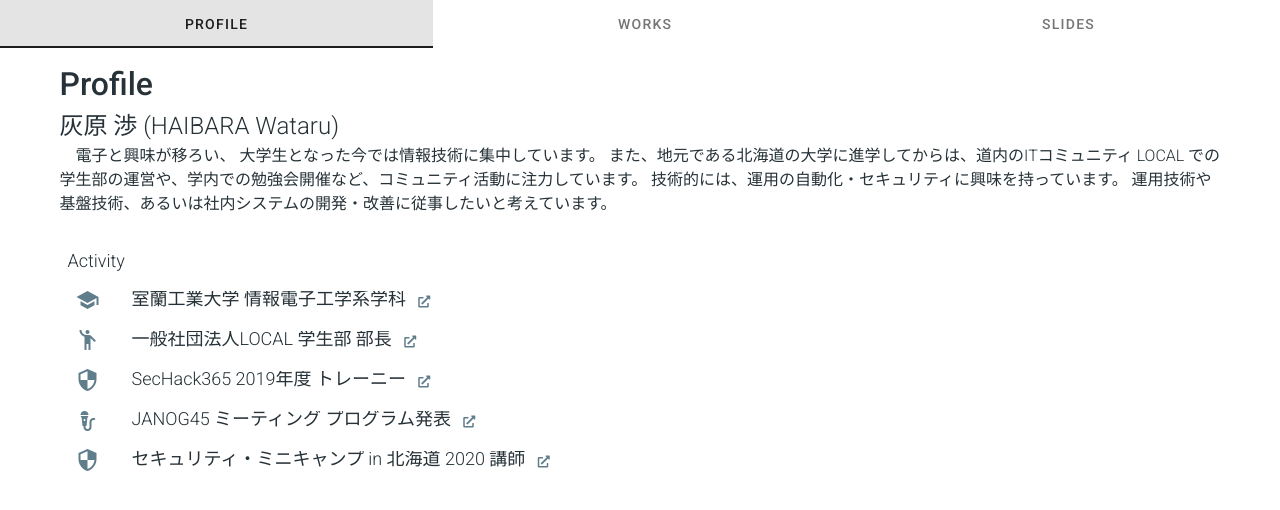
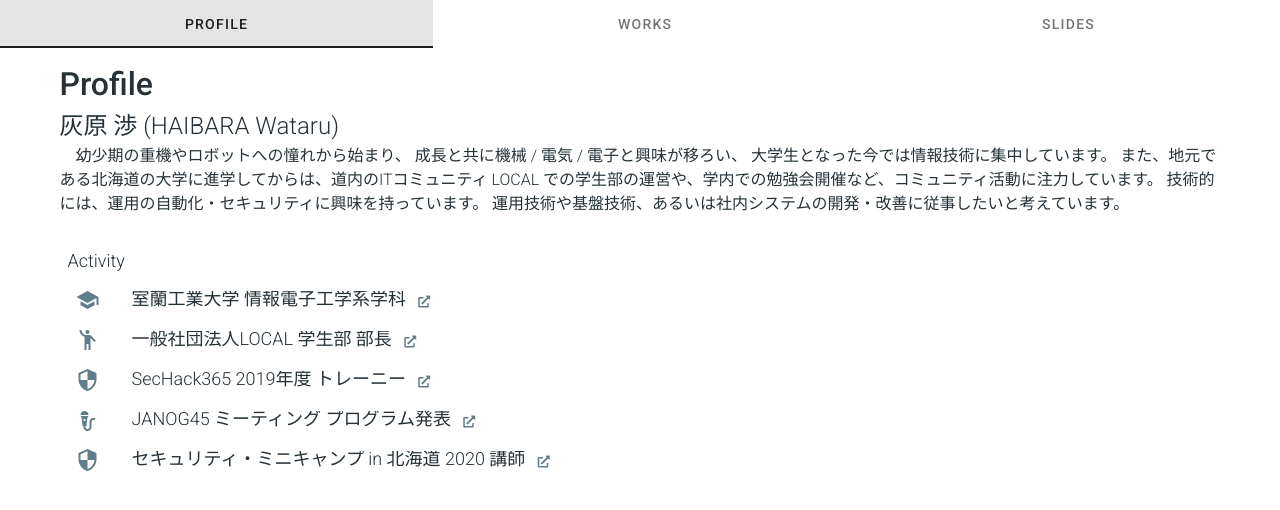
Before and after one commit to w-haibara/portfolio, a Vue app: page /#/profile in a window 1280 px wide. Shown: the top 510 px of the page. Built offline with nearby package versions, Linux system fonts and the light colour scheme.

Commit message:
Fix typo

```diff
--- a/src/views/Profile.vue
+++ b/src/views/Profile.vue
@@ -9,6 +9,7 @@
           <v-spacer />
           <div class="paragraph font-weight-light">
             <p>
+              幼少期の重機やロボットへの憧れから始まり、 成長と共に機械 / 電気 /
               電子と興味が移ろい、
               大学生となった今では情報技術に集中しています。
               また、地元である北海道の大学に進学してからは、道内のITコミュニティ
```
